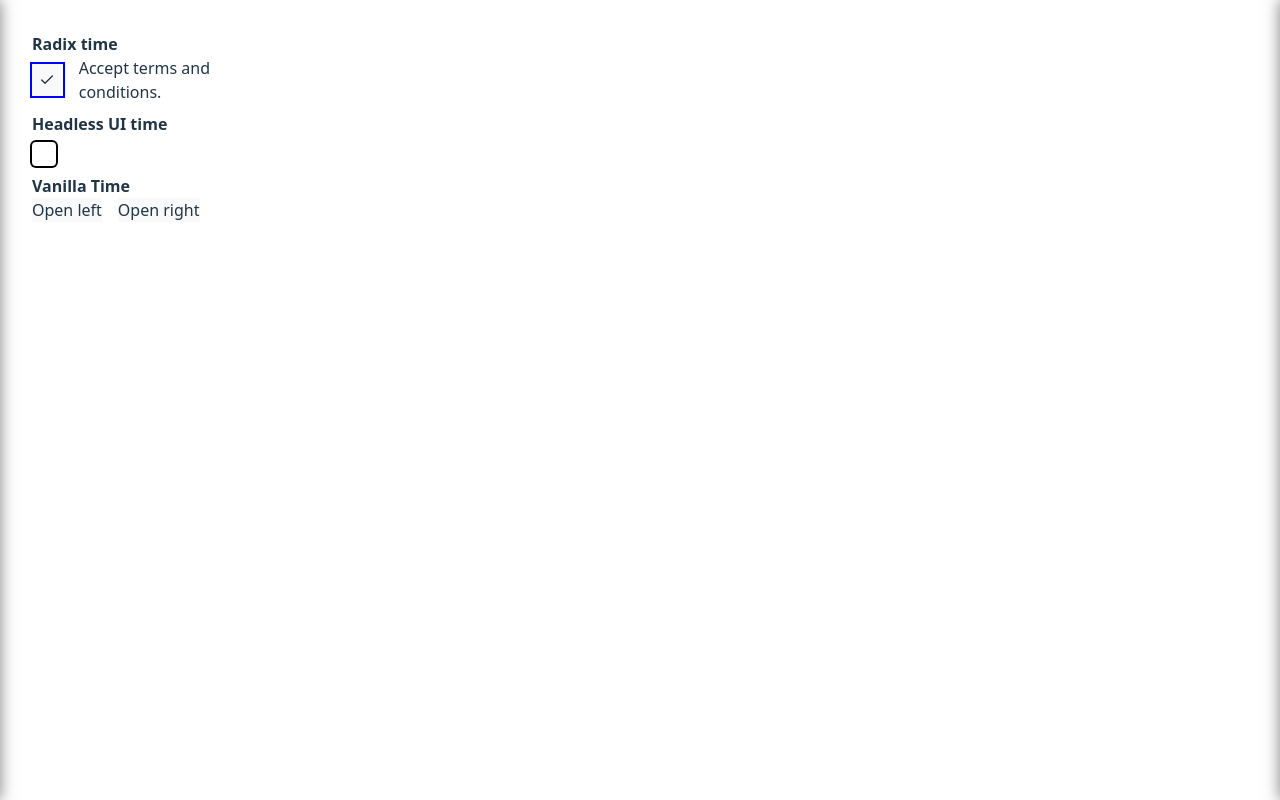
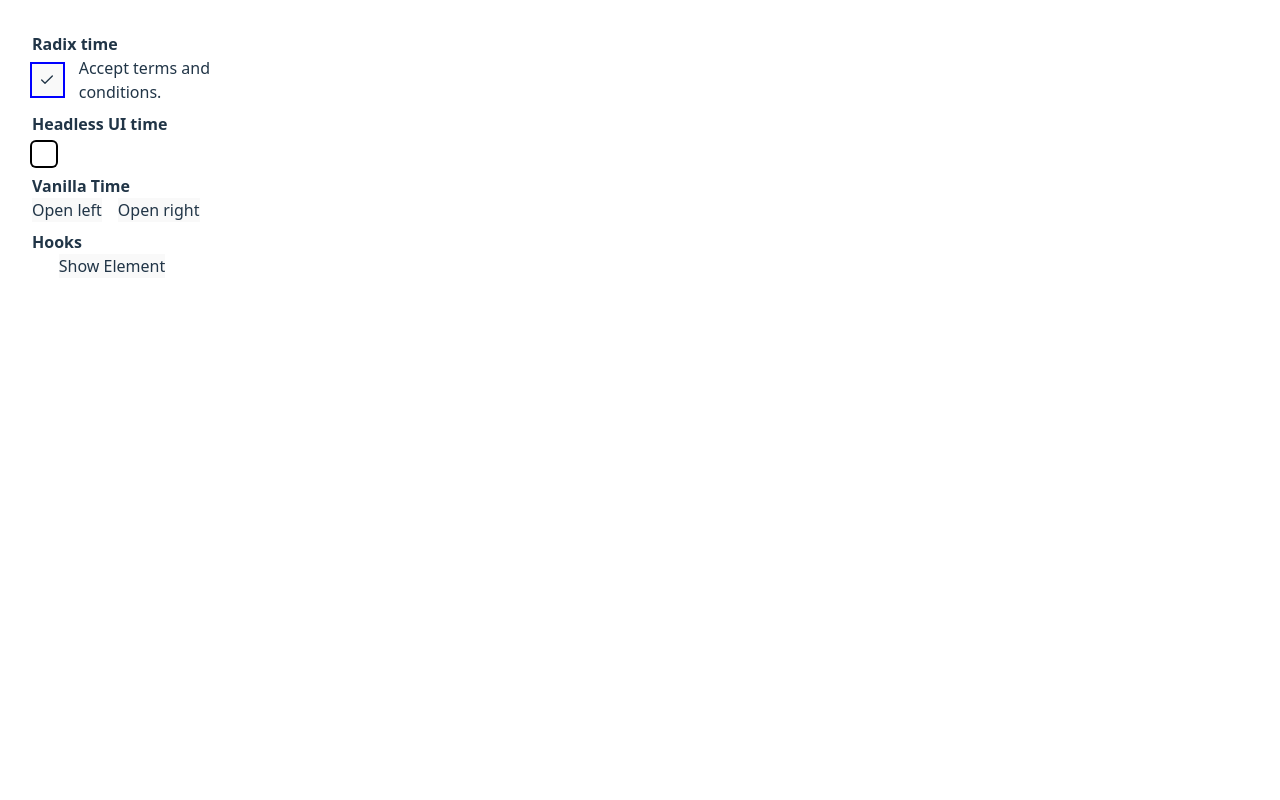
Before and after one commit to jacktrusler/headless_react_library, a React (Vite) app: page / in a window 1280 px wide. Built offline with nearby package versions, Linux system fonts and the light colour scheme.

Commit message:
mounting with setTimeout

```diff
--- a/package.json
+++ b/package.json
@@ -21,6 +21,7 @@
     "tailwindcss": "^3.3.1"
   },
   "devDependencies": {
+    "@types/node": "^18.15.11",
     "@types/react": "^18.0.28",
     "@types/react-dom": "^18.0.11",
     "@vitejs/plugin-react": "^3.1.0",
--- a/src/App.tsx
+++ b/src/App.tsx
@@ -1,37 +1,72 @@
 import { useState } from "react";
-import Checkbox from "./components/checkbox/Checkbox";
-import Drawer from "./components/drawer/Drawer";
-import Multiselect from "./components/multiselect/Multiselect";
-import "./components/radix.css";
+import Checkbox from "@/components/radix/checkbox/Checkbox";
+import Drawer from "@/components/vanilla/drawer/Drawer";
+import Multiselect from "@/components/headless_ui/multiselect/Multiselect";
+import "@/components/radix/_css/radix.css";
+import useMountTransition from "./components/_hooks/useMountTransition";
 
 function App() {
   const [openRight, setOpenRight] = useState(false);
   const [openLeft, setOpenLeft] = useState(false);
+  const [isMounted, setIsMounted] = useState(false);
+
+  const leftTransitionedIn = useMountTransition(openLeft, 350);
+  const rightTransitionedIn = useMountTransition(openRight, 350);
+  const hasTransitionedIn = useMountTransition(isMounted, 400);
+
   return (
     <div className="p-8">
+
       <div className="font-semibold">Radix time</div>
       <Checkbox />
+
       <div className="font-semibold pt-2">Headless UI time</div>
       <Multiselect />
+
       <div className="font-semibold pt-2">Vanilla Time</div>
       <div className="flex flex-row gap-4">
-        <button onClick={() => setOpenLeft(true)}>Open left</button>
-        <button onClick={() => setOpenRight(true)}>Open right</button>
+        <button onClick={() => setOpenLeft(!openLeft)}>Open left</button>
+        <button onClick={() => setOpenRight(!openRight)}>Open right</button>
       </div>
+
+      {(leftTransitionedIn || openLeft) && (
         <Drawer
           isOpen={openLeft}
+          hasTransitionedIn={leftTransitionedIn}
           position='left'
           onClose={() => setOpenLeft(false)}
         >
           <div>lmao</div>
         </Drawer>
+      )}
+      {(rightTransitionedIn || openRight) && (
         <Drawer
           isOpen={openRight}
+          hasTransitionedIn={rightTransitionedIn}
           position='right'
           onClose={() => setOpenRight(false)}
         >
           <div>xD</div>
         </Drawer>
+      )}
+
+      <div className="font-semibold pt-2">Hooks</div>
+      <div className="flex flex-col items-center w-40">
+        <button onClick={() => setIsMounted(!isMounted)}>
+          {`${isMounted ? 'Hide' : 'Show'} Element`}
+        </button>
+
+        <div className="content">
+          {(hasTransitionedIn || isMounted) && (
+            <div className={`card ${isMounted && hasTransitionedIn ? 'opacity-100' : 'opacity-0'} transition-opacity duration-700`}>
+              <div className="h-20 w-32 bg-orange-300">
+                Some Card
+              </div>
+            </div>
+          )}
+        </div>
+      </div>
+
     </div>
   );
 }
--- /dev/null
+++ b/src/components/_hooks/useMountTransition.ts
@@ -0,0 +1,26 @@
+import { useEffect, useState } from "react";
+
+const useMountTransition = (isMounted: boolean, unmountDelay: number) => {
+  const [hasTransitionedIn, setHasTransitionedIn] = useState(false);
+
+  useEffect(() => {
+    let timeoutId: NodeJS.Timeout;
+
+    if (isMounted && !hasTransitionedIn) {
+      setHasTransitionedIn(true);
+    }
+
+    if (!isMounted && hasTransitionedIn) {
+      timeoutId = setTimeout(() => setHasTransitionedIn(false), unmountDelay);
+      console.log(timeoutId)
+    }
+
+    return () => {
+      clearTimeout(timeoutId);
+    }
+  }, [unmountDelay, isMounted, hasTransitionedIn]);
+
+  return hasTransitionedIn;
+}
+
+export default useMountTransition;
--- a/src/components/drawer/Drawer.tsx
+++ b/src/components/vanilla/drawer/Drawer.tsx
@@ -1,11 +1,12 @@
 import { useEffect, useRef } from 'react';
 import cn from 'classnames';
 import { createPortal } from 'react-dom';
-import './Drawer.css';
+import '../_css/Drawer.css';
 
 type DrawerProps = {
   children: JSX.Element | JSX.Element[];
-  isOpen?: boolean;
+  isOpen: boolean;
+  hasTransitionedIn?: boolean;
   className?: string;
   onClose?: () => void;
   position?: 'right' | 'left';
@@ -21,6 +22,7 @@
 export default function Drawer({
   children,
   isOpen,
+  hasTransitionedIn,
   className,
   onClose,
   position = "right",
@@ -59,10 +61,10 @@
   return createPortal(
     <div
       aria-hidden={isOpen ? 'false' : 'true'}
-      className={cn('drawer-container', {
-        open: isOpen,
-        className,
-      })}
+      className={`drawer-container
+      ${isOpen && hasTransitionedIn ? 'open' : ''}
+      ${className ? className : ''}
+      `}
     >
       <div className={cn('drawer', position)} role='right drawer'>
         {children}
--- a/vite.config.ts
+++ b/vite.config.ts
@@ -1,8 +1,14 @@
 import { defineConfig } from "vite";
 import react from "@vitejs/plugin-react";
+import { resolve } from 'path';
 
 // https://vitejs.dev/config/
 export default defineConfig({
+  resolve: {
+    alias: {
+      "@": resolve(__dirname, './src'),
+    },
+  },
   plugins: [react()],
   server: {
     port: 42069,
```
Also changed, not shown: tsconfig.json (+25 -4 lines), src/components/headless_ui/multiselect/Multiselect.tsx (renamed from src/components/multiselect/Multiselect.tsx), src/components/radix/_css/radix.css (renamed from src/components/radix.css), src/components/radix/checkbox/Checkbox.tsx (renamed from src/components/checkbox/Checkbox.tsx), src/components/vanilla/_css/Drawer.css (renamed from src/components/drawer/Drawer.css), 1 other file (tests, documents, lock files or other folders). Lines whose indentation alone changed are shown as unchanged.
